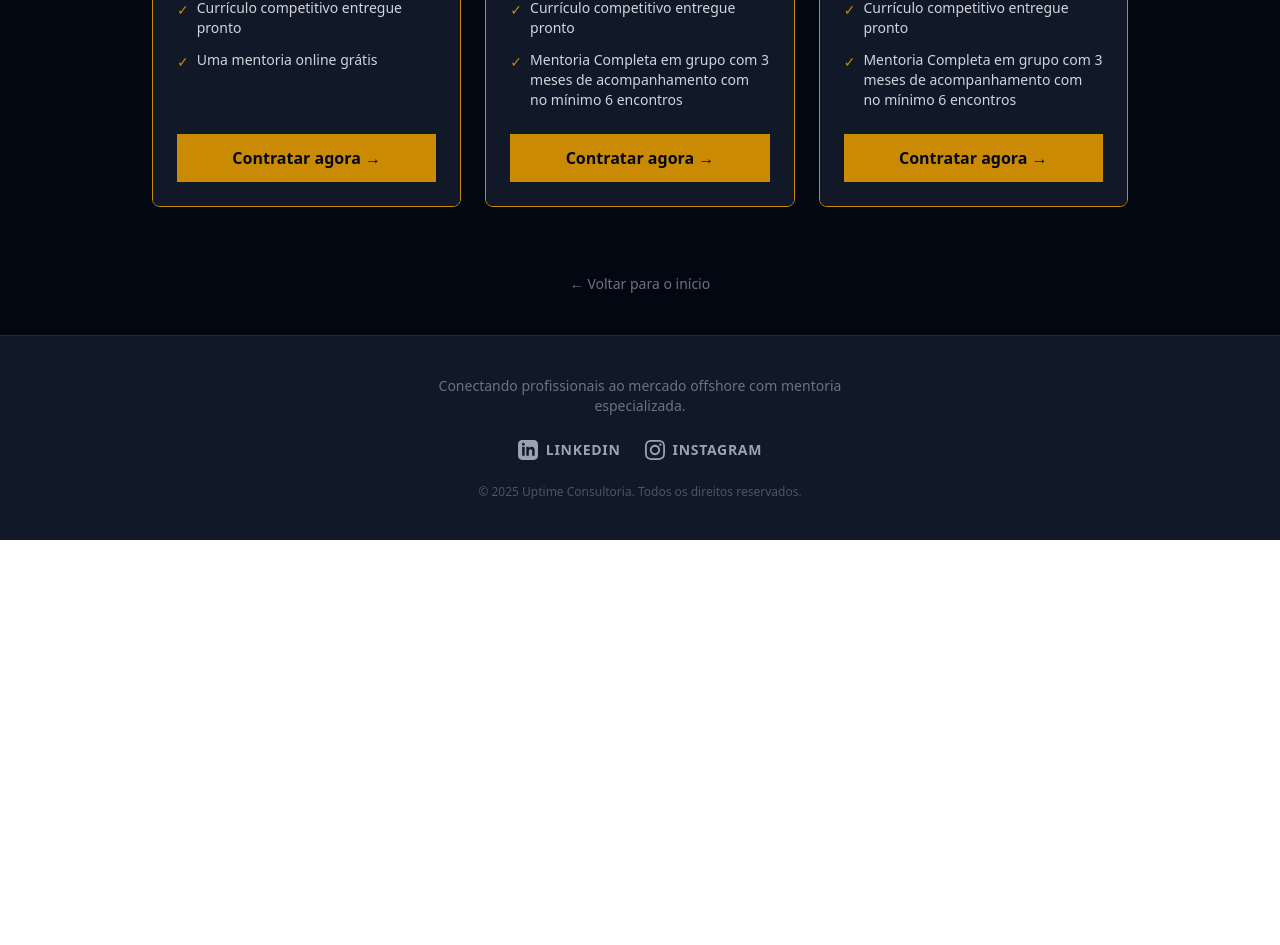
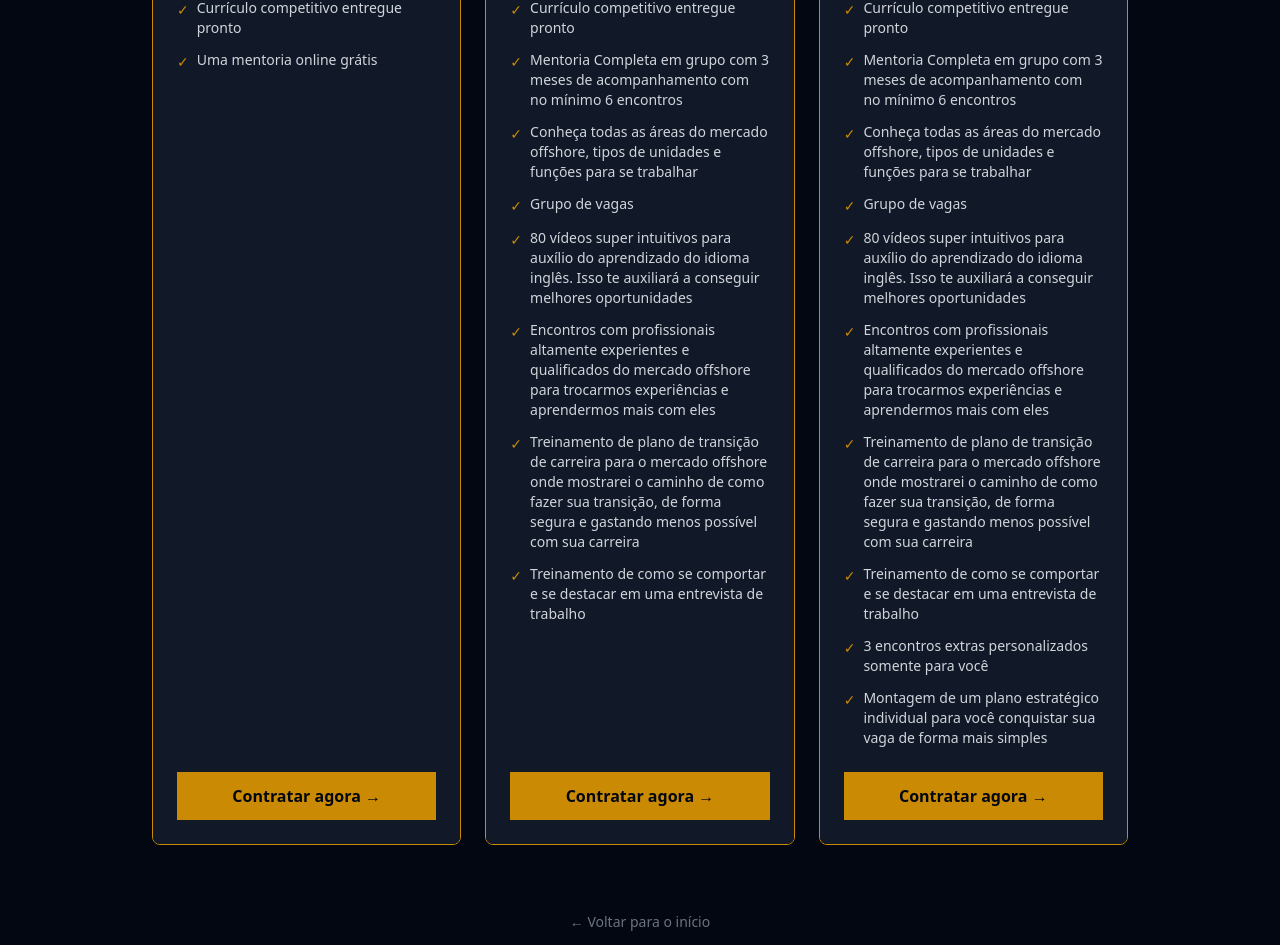
Before and after one commit to Kallavann/uptime-frontend, a React (Vite) app: page /planos in a window 1280 px wide. Shown: the part 660-1605 px from the top of the page. Before the commit the page ends 1200 px from the top, so only its background shows below. Built offline with nearby package versions, Linux system fonts and the light colour scheme.

Commit message:
colocado as vantgens do plano no componente planos

```diff
--- a/src/components/Planos.jsx
+++ b/src/components/Planos.jsx
@@ -26,6 +26,13 @@ function Planos() {
         "LinkedIn competitivo entregue pronto",
         "Currículo competitivo entregue pronto",
         "Mentoria Completa em grupo com 3 meses de acompanhamento com no mínimo 6 encontros",
+        "Conheça todas as áreas do mercado offshore, tipos de unidades e funções para se trabalhar",
+        "Grupo de vagas",
+        "80 vídeos super intuitivos para auxílio do aprendizado do idioma inglês. Isso te auxiliará a conseguir melhores oportunidades",
+        "Encontros com profissionais altamente experientes e qualificados do mercado offshore para trocarmos experiências e aprendermos mais com eles",
+        "Treinamento de plano de transição de carreira para o mercado offshore onde mostrarei o caminho de como fazer sua transição, de forma segura e gastando menos possível com sua carreira",
+        "Treinamento de como se comportar e se destacar em uma entrevista de trabalho"
+
       ]
     },
     {
@@ -39,6 +46,15 @@ function Planos() {
         "LinkedIn competitivo entregue pronto",
         "Currículo competitivo entregue pronto",
         "Mentoria Completa em grupo com 3 meses de acompanhamento com no mínimo 6 encontros",
+        "Conheça todas as áreas do mercado offshore, tipos de unidades e funções para se trabalhar",
+        "Grupo de vagas",
+        "80 vídeos super intuitivos para auxílio do aprendizado do idioma inglês. Isso te auxiliará a conseguir melhores oportunidades",
+        "Encontros com profissionais altamente experientes e qualificados do mercado offshore para trocarmos experiências e aprendermos mais com eles",
+        "Treinamento de plano de transição de carreira para o mercado offshore onde mostrarei o caminho de como fazer sua transição, de forma segura e gastando menos possível com sua carreira",
+        "Treinamento de como se comportar e se destacar em uma entrevista de trabalho",
+        "3 encontros extras personalizados somente para você",
+        "Montagem de um plano estratégico individual para você conquistar sua vaga de forma mais simples",
+
       ]
     },
   ]
```
